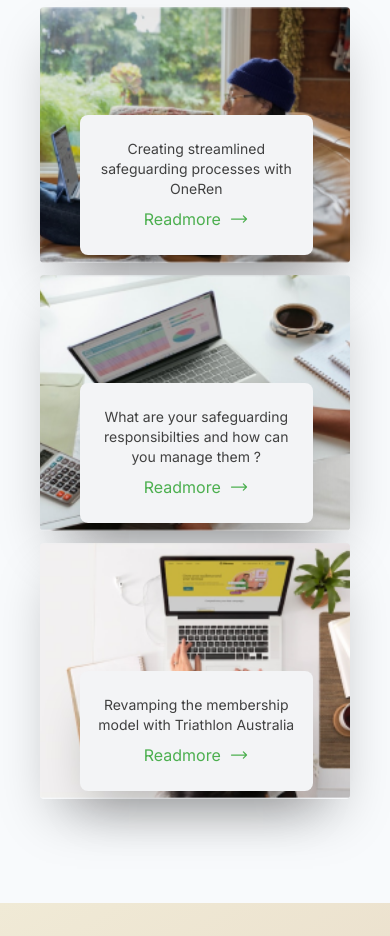
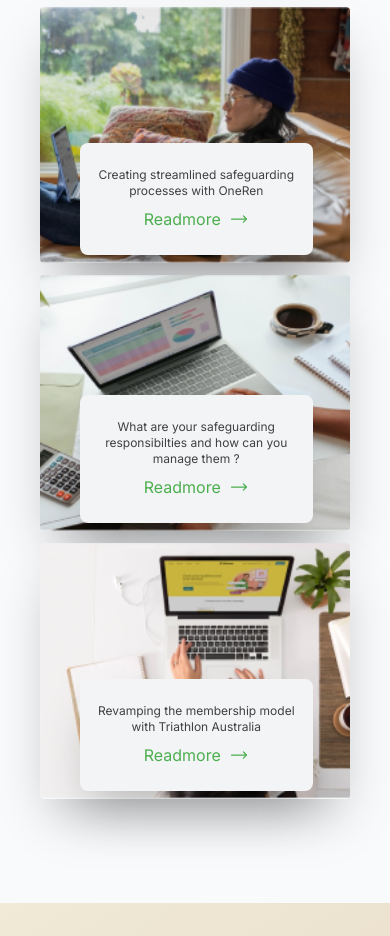
Before and after one commit to zablon-oigo/agency, a React (Vite) app: page / in a window 390 px wide. Shown: the part 4300-5236 px from the top of the page. Built offline with nearby package versions, Linux system fonts and the light colour scheme.

Commit message:
Reduced font size for smaller screen

```diff
--- a/src/assets/Layout/TestimonialCard.jsx
+++ b/src/assets/Layout/TestimonialCard.jsx
@@ -29,7 +29,7 @@ function TestimonialCard() {
                 <img src={item.image} alt="" className="object-cover h-64 rounded shadow-2xl w-96" />
 
                 <div className="absolute w-3/4 px-3 py-6 mx-10 bg-gray-100 rounded-lg shadow-2xl bottom-2 md:-bottom-10 ">
-                  <p className="text-sm text-center text-neutral-700 first-letter:capitalize">
+                  <p className="text-xs text-center md:text-sm text-neutral-700 first-letter:capitalize">
                     {item.description}
 
                   </p>
```
